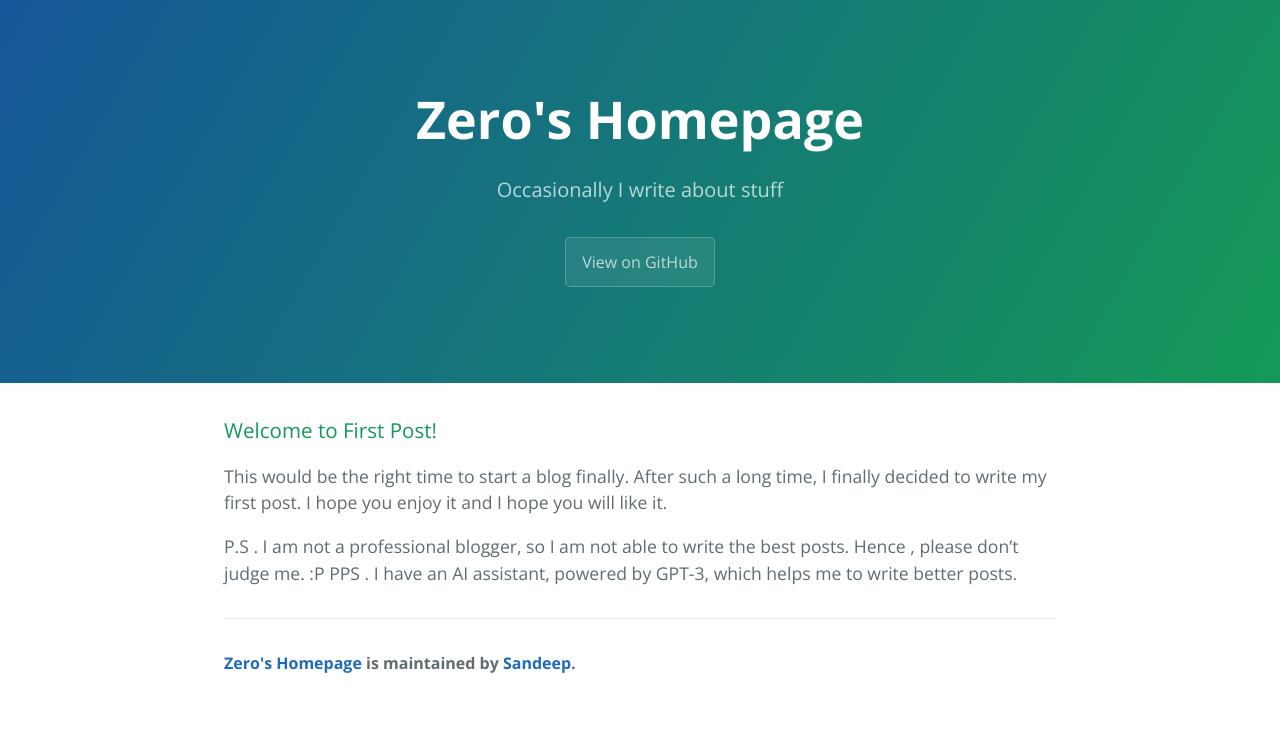
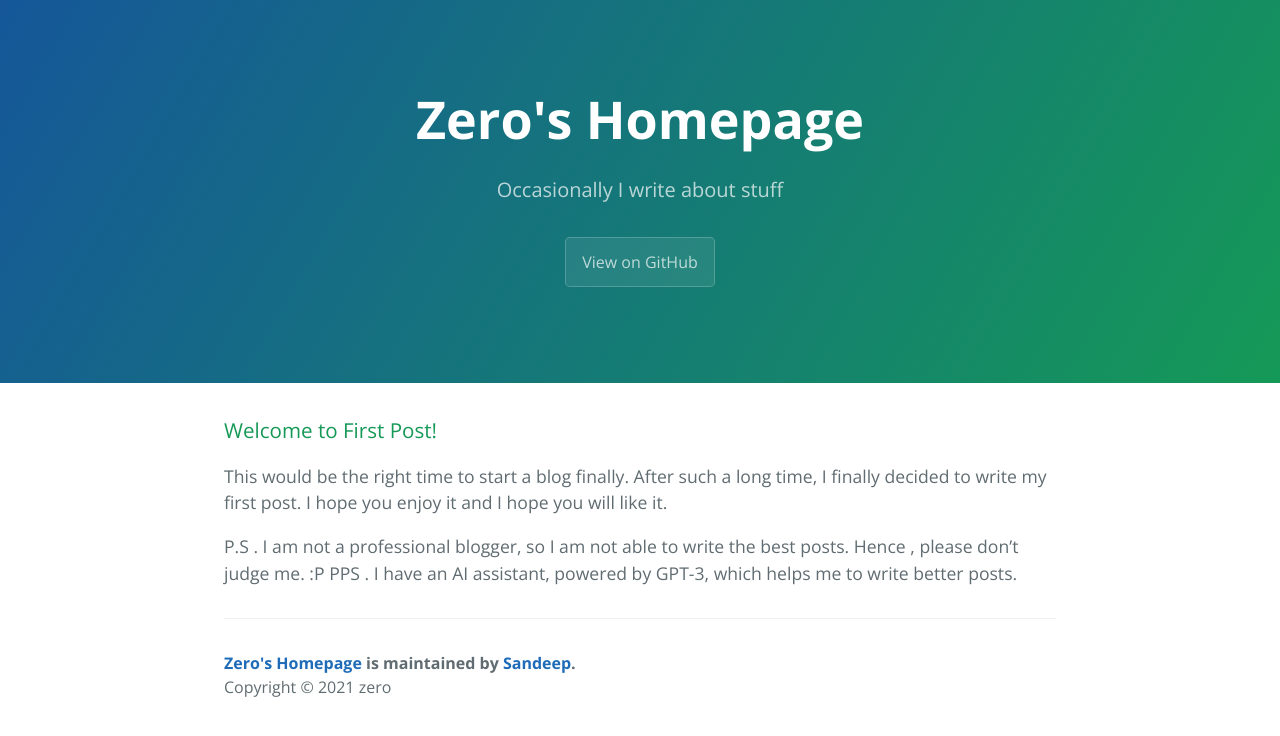
Before and after one commit to ethereal-sandeep/ethereal-sandeep.github.io, a Jekyll site: the page built from _posts/2021-11-21-first-post-content.markdown, in a window 1280 px wide. Shown: the top 736 px of the page. Built offline with Jekyll 4.4.1, drawn with Linux system fonts in a browser that asks for light colours.

Commit message:
Add copyright, cos why not!

```diff
--- a/_config.yml
+++ b/_config.yml
@@ -4,6 +4,7 @@ tagline:      Occasionally I write about stuff
 baseurl:      ""
 paginate:     1
 locale:       "en"
+copyright:    2021 zero
 
 # About/contact
 author:
--- a/_includes/page-footer.html
+++ b/_includes/page-footer.html
@@ -1,3 +1,4 @@
 <footer class="site-footer">
   <span class="site-footer-owner"><a href="{{ site.url }}">{{ site.title }}</a> is maintained by <a href="{{ site.author.url }}">{{ site.author.name }}</a>.</span>
+  <span class="site-footer-copyright">Copyright &copy; {{ site.copyright }}</span>
 </footer>
```
Also changed, not shown: 2 other files.
